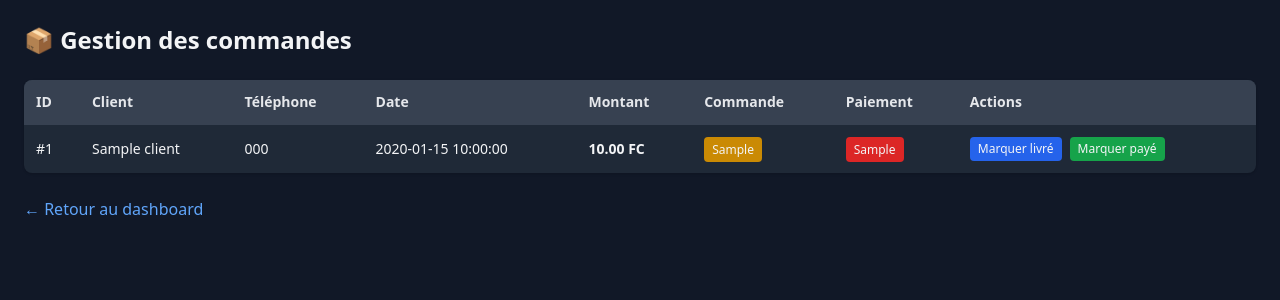
After one commit to Reddy-Nzoloko/ProjetE-commerceGallaxyTp, a PHP site: page /adminCommande.php in a window 1280 px wide. The commit adds this page. Shown: the top 300 px of the page. Run offline with PHP 8.4, Linux system fonts and the light colour scheme; tables that the repository leaves empty or names only in its code hold one stand-in row (values such as "Sample post"); some libraries are stand-ins or nearby versions.

Commit message:
Ajout de la page de gestion des commandes coté admin

```diff
--- /dev/null
+++ b/adminCommande.php
@@ -0,0 +1,106 @@
+<?php
+// FILE: admin_commandes.php
+// Page admin simple pour gérer les commandes (sans authentification)
+
+require 'connexion.php';
+
+// Mise à jour du statut commande ou paiement
+if ($_SERVER['REQUEST_METHOD'] === 'POST') {
+    if (isset($_POST['id_commande'], $_POST['action'])) {
+        $id = intval($_POST['id_commande']);
+
+        if ($_POST['action'] === 'livre') {
+            $stmt = $pdo->prepare("UPDATE commande SET statut = 'Livré' WHERE id_commande = ?");
+            $stmt->execute([$id]);
+        }
+
+        if ($_POST['action'] === 'paye') {
+            $stmt = $pdo->prepare("UPDATE paiement SET statut = 'Payé', date_paiement = NOW() WHERE id_commande = ?");
+            $stmt->execute([$id]);
+        }
+    }
+}
+
+// Récupérer toutes les commandes
+$sql = "SELECT c.id_commande, c.date_commande, c.montant_total, c.statut,
+               cl.nom, cl.telephone,
+               p.statut AS paiement_statut
+        FROM commande c
+        LEFT JOIN client cl ON cl.id_client = c.id_client
+        LEFT JOIN paiement p ON p.id_commande = c.id_commande
+        ORDER BY c.date_commande DESC";
+
+$commandes = $pdo->query($sql)->fetchAll(PDO::FETCH_ASSOC);
+?>
+
+<!doctype html>
+<html lang="fr">
+<head>
+  <meta charset="utf-8">
+  <meta name="viewport" content="width=device-width,initial-scale=1">
+  <title>Gestion des commandes</title>
+  <script src="https://cdn.tailwindcss.com"></script>
+</head>
+<body class="bg-gray-900 text-gray-100 p-6">
+
+  <div class="max-w-7xl mx-auto">
+    <h1 class="text-2xl font-semibold mb-6">📦 Gestion des commandes</h1>
+
+    <div class="overflow-x-auto bg-gray-800 rounded-lg shadow">
+      <table class="min-w-full text-sm">
+        <thead class="bg-gray-700 text-gray-200">
+          <tr>
+            <th class="p-3 text-left">ID</th>
+            <th class="p-3 text-left">Client</th>
+            <th class="p-3 text-left">Téléphone</th>
+            <th class="p-3 text-left">Date</th>
+            <th class="p-3 text-left">Montant</th>
+            <th class="p-3 text-left">Commande</th>
+            <th class="p-3 text-left">Paiement</th>
+            <th class="p-3 text-left">Actions</th>
+          </tr>
+        </thead>
+        <tbody>
+          <?php foreach ($commandes as $c): ?>
+            <tr class="border-t border-gray-700 hover:bg-gray-700/50">
+              <td class="p-3">#<?= $c['id_commande'] ?></td>
+              <td class="p-3"><?= htmlspecialchars($c['nom']) ?></td>
+              <td class="p-3"><?= htmlspecialchars($c['telephone']) ?></td>
+              <td class="p-3"><?= htmlspecialchars($c['date_commande']) ?></td>
+              <td class="p-3 font-semibold"><?= number_format($c['montant_total'], 2) ?> FC</td>
+              <td class="p-3">
+                <span class="px-2 py-1 rounded text-xs
+                <?= $c['statut'] === 'Livré' ? 'bg-green-600' : 'bg-yellow-600' ?>">
+                  <?= $c['statut'] ?>
+                </span>
+              </td>
+              <td class="p-3">
+                <span class="px-2 py-1 rounded text-xs
+                <?= $c['paiement_statut'] === 'Payé' ? 'bg-green-600' : 'bg-red-600' ?>">
+                  <?= $c['paiement_statut'] ?? 'Non payé' ?>
+                </span>
+              </td>
+              <td class="p-3">
+                <form method="post" class="flex gap-2">
+                  <input type="hidden" name="id_commande" value="<?= $c['id_commande'] ?>">
+                  <?php if ($c['statut'] !== 'Livré'): ?>
+                    <button name="action" value="livre" class="bg-blue-600 px-2 py-1 rounded text-xs">Marquer livré</button>
+                  <?php endif; ?>
+                  <?php if ($c['paiement_statut'] !== 'Payé'): ?>
+                    <button name="action" value="paye" class="bg-green-600 px-2 py-1 rounded text-xs">Marquer payé</button>
+                  <?php endif; ?>
+                </form>
+              </td>
+            </tr>
+          <?php endforeach; ?>
+        </tbody>
+      </table>
+    </div>
+
+    <div class="mt-6">
+      <a href="dashbord.php" class="text-blue-400">← Retour au dashboard</a>
+    </div>
+  </div>
+
+</body>
+</html>
--- a/dashbord.php
+++ b/dashbord.php
@@ -188,6 +188,11 @@ $totalAdmins=$pdo->query("SELECT COUNT(*) FROM admin")->fetchColumn();
 
     <header class="flex justify-between items-center mb-6">
         <h1 class="text-3xl font-extrabold text-indigo-700">Gallaxy paint </h1>
+        <a href="adminCommande.php"
+   class="bg-gray-800 text-white px-4 py-2 rounded hover:bg-gray-700">
+   📦 Gérer les commandes
+</a>
+
         <a href="logout.php" class="py-2 px-4 bg-red-600 text-white font-semibold rounded-lg shadow-md hover:bg-red-700 transition duration-300 ease-in-out transform hover:scale-105">
             Déconnexion
         </a>
```
Also changed, not shown: 1 other file.
